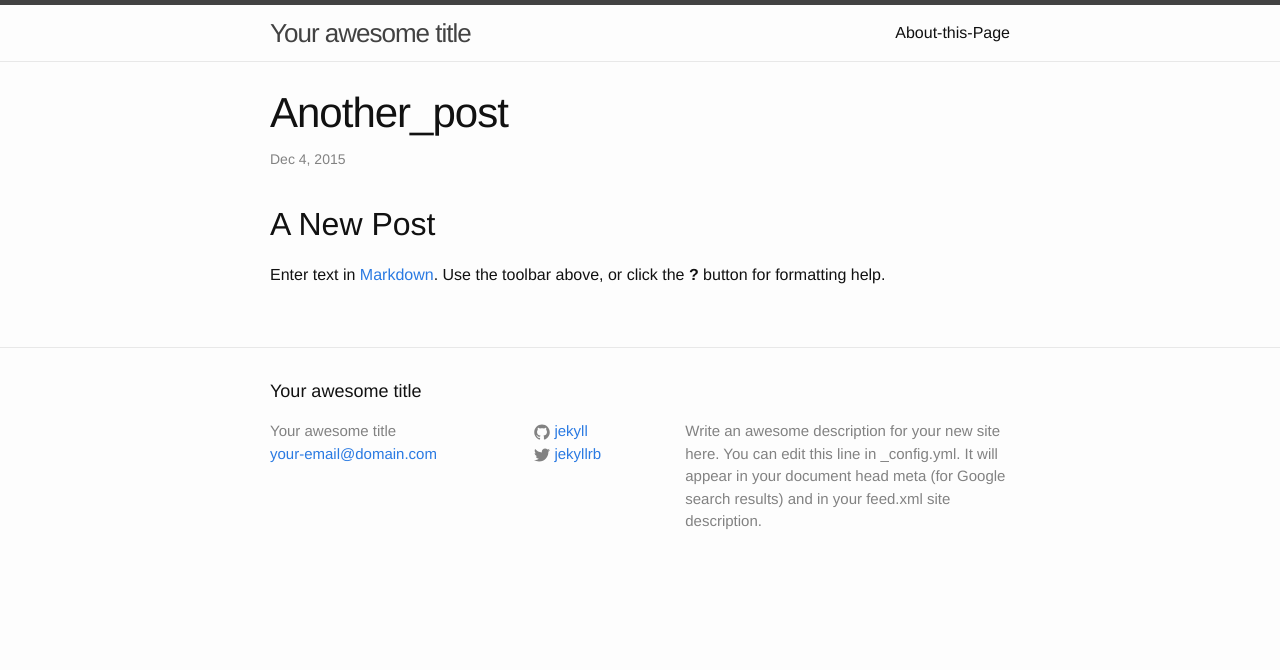
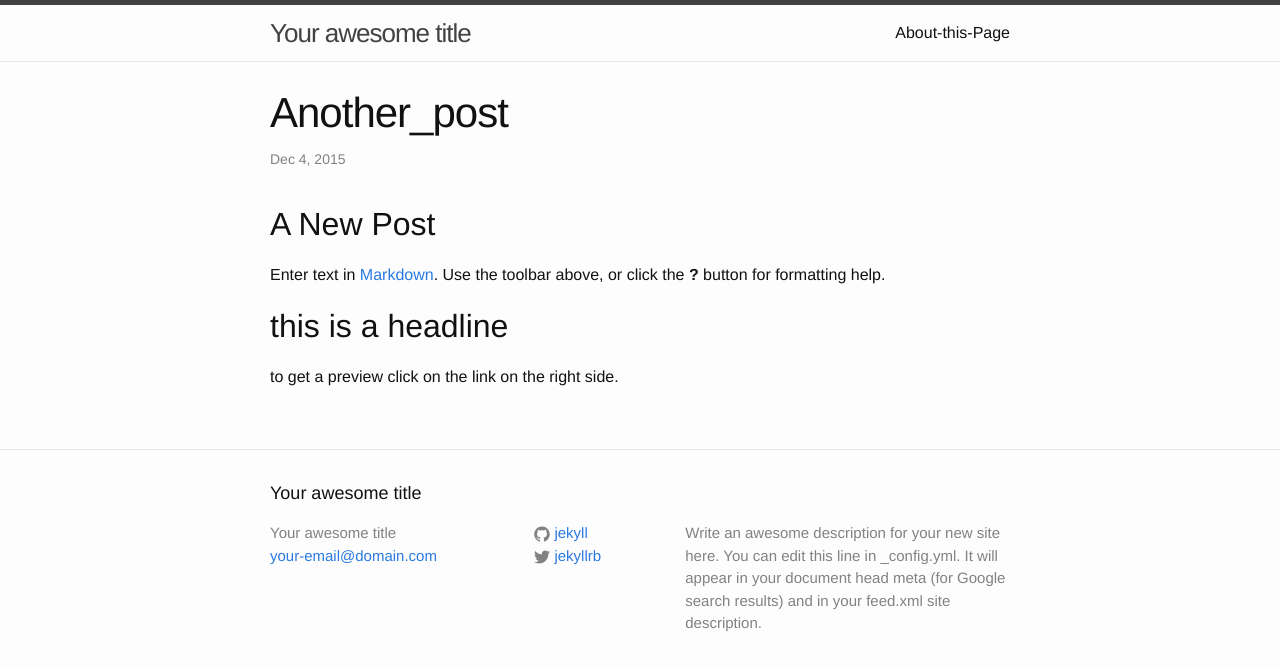
Before and after one commit to ing-ppd-demo/demo, a Jekyll site: the page built from _posts/2015-12-04-Another_Post.md, in a window 1280 px wide. Shown: the top 670 px of the page. Built offline with Jekyll 4.4.1, drawn with Linux system fonts in a browser that asks for light colours.

Commit message:
Updated 2015-12-04-Another_Post.md

```diff
--- a/_posts/2015-12-04-Another_Post.md
+++ b/_posts/2015-12-04-Another_Post.md
@@ -4,6 +4,11 @@ layout: post
 ---
 
 
+
 ## A New Post
 
 Enter text in [Markdown](http://daringfireball.net/projects/markdown/). Use the toolbar above, or click the **?** button for formatting help.
+
+## this is a headline
+
+to get a preview click on the link on the right side.
```
